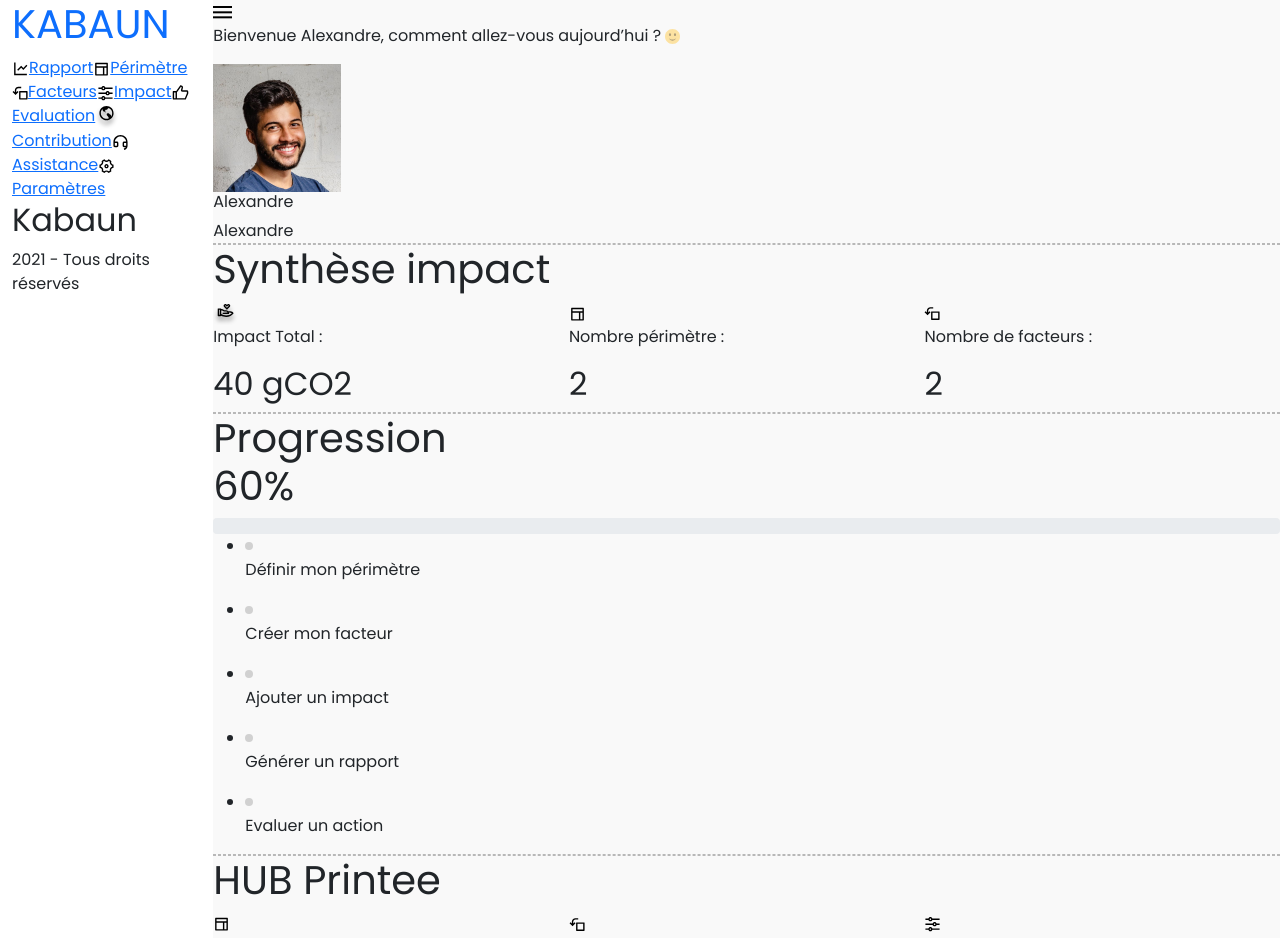
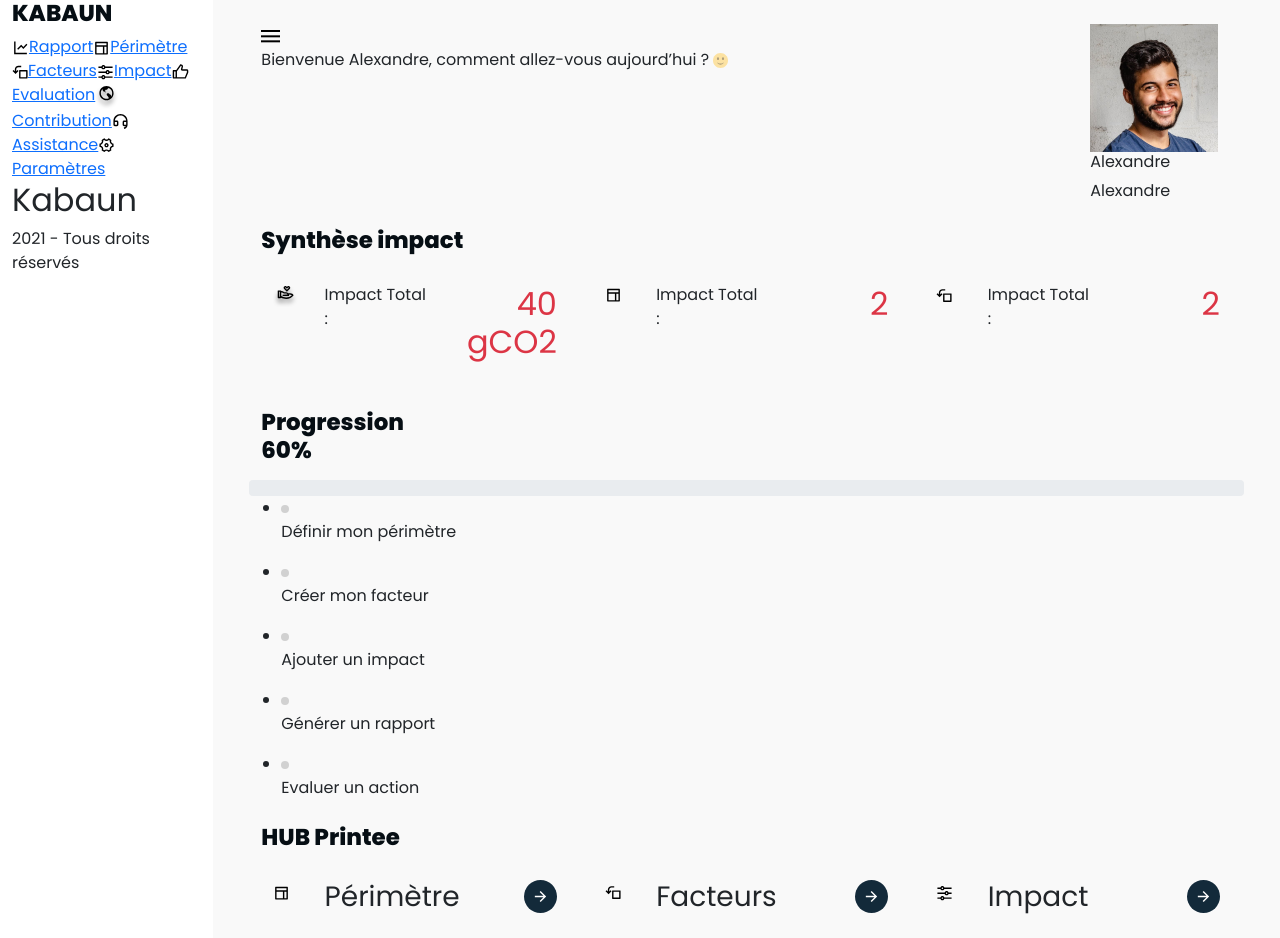
Before and after one commit to Hafizbali315/kabuan-fiverr, a React (Create React App) app: page / in a window 1280 px wide. Shown: the top 938 px of the page. Built offline with nearby package versions, Linux system fonts and the light colour scheme.

Commit message:
Home page fixed (1)

```diff
--- a/src/App.css
+++ b/src/App.css
@@ -1,7 +1,6 @@
 .app {
 	width: 100%;
-	height: 100%;
-	min-height: 100vh;
+	height: 100vh;
 }
 
 .row {
@@ -14,16 +13,16 @@
 	margin: 0;
 }
 
-.main_section {
-	margin: 0;
-	padding: 0;
-	background: #f9f9f9;
-}
-
 .hr_line {
 	border: 1px dashed #b8b8b8;
 	/* width: 1193px; */
 	height: 0px;
+}
+
+h1 {
+	font-weight: bold;
+	font-size: 22.9044px;
+	color: #060e14;
 }
 
 @import './styles/login.css';
--- a/src/App.js
+++ b/src/App.js
@@ -7,15 +7,33 @@ import Login from './pages/login'
 function App() {
 	return (
 		<div className="app">
+			{/* <Router>
+				<Switch>
+					<Route exact path="/login" component={Login} />
+					<div className="">
+						<div className="row">
+							<div className="col-2 position-sticky">
+								<Sidebar />
+							</div>
+
+							<div className="col-10 main_section">
+								<Route exact path="/" component={Home} />
+							</div>
+						</div>
+					</div>
+				</Switch>
+			</Router> */}
+
 			<Router>
 				<Switch>
 					<Route exact path="/login" component={Login} />
+
 					<div className="row">
-						<div className="col-2 position-sticky">
+						<div className="col-2">
 							<Sidebar />
 						</div>
 
-						<div className="col-10 main_section">
+						<div className="col-10" style={{ backgroundColor: '#f9f9f9' }}>
 							<Route exact path="/" component={Home} />
 						</div>
 					</div>
--- a/src/components/ProgressBar.js
+++ b/src/components/ProgressBar.js
@@ -2,6 +2,7 @@ import ProgressDot from '../images/progressDot.svg'
 
 const ProgressBar = ({ done }) => {
 	return (
+		<>
 			<div className="progress_card">
 				<div className="progress">
 					<div className="progress_done" style={{ width: done }}></div>
@@ -31,11 +32,8 @@ const ProgressBar = ({ done }) => {
 						</li>
 					</ul>
 				</div>
-
-			{/* <div className="progress">
-				<div className="progress_done" style={{ width: done }}></div>
-			</div> */}
 			</div>
+		</>
 	)
 }
 
--- a/src/components/SmallCard.js
+++ b/src/components/SmallCard.js
@@ -1,13 +1,21 @@
 const SmallCard = ({ text, value, icon, arrowLink, heading }) => {
 	return (
 		<div className="smallCard">
-			<div className="icon_container">
-				<img src={icon} alt="Earth" />
+			<div className="row">
+				<div className="col-2">
+					<img src={icon} alt="Earth" />
+				</div>
+
+				<div className="col-5">{text ? <p>{text}</p> : heading && <h3>{heading}</h3>}</div>
+
+				<div className="col-5 text-danger">
+					{value ? (
+						<h2 style={{ textAlign: 'right', paddingTop: '2px' }}>{value}</h2>
+					) : (
+						arrowLink && <img style={{ float: 'right' }} src={arrowLink} alt="img1" />
+					)}
+				</div>
 			</div>
-
-			{text ? <p>{text}</p> : heading && <h3>{heading}</h3>}
-
-			{value ? <h2>{value}</h2> : arrowLink && <img src={arrowLink} alt="img1" />}
 		</div>
 	)
 }
--- a/src/pages/home.js
+++ b/src/pages/home.js
@@ -15,15 +15,32 @@ import HeadphoneImg from '../images/headphone.svg'
 
 const Home = () => {
 	return (
-		<div className="home_container">
-			<div className="profile_bar">
-				<div className="menuIcon">
+		<>
+			{/* <div className="home_container">
+
+
+				< className="mt-4 row">
+					<div className="col col-4 ">
+					</div>
+					<div className="col col-4 ">
+					</div>
+					<div className="col col-4 ">
+					</div>
+				</>
+			</div>
+		</div> */}
+
+			<div className="container my-4">
+				{/* Home Header */}
+				<div className="row home_header" style={{ justifyContent: 'space-between' }}>
+					<div className="col-md-7 col-12 home_search">
 						<img src={MenuLineImg} alt="menuImg" />
 						<p>
 							Bienvenue Alexandre, comment allez-vous aujourd’hui ? <img src={SmileyImg} alt="smileyImg" />
 						</p>
 					</div>
 
+					<div className="col-md-2 col-12">
 						<div className="profileDropdown">
 							<div className="imgContainer">
 								<img src={ProfileImg} alt="profileImg" style={{ backgroundColor: '#ffffff' }} />
@@ -37,61 +54,66 @@ const Home = () => {
 							</div>
 						</div>
 					</div>
+				</div>
 
-			<div className="hr_line"></div>
-
-			<div className="synthetic_impact">
+				{/*? Synthèse impact ? */}
+				<div className="row mt-4 " style={{ alignItems: 'center' }}>
 					<h1>Synthèse impact</h1>
-				<div className="row ">
-					<div className="col col-4 ">
+				</div>
+				<div className="row mt-1">
+					<div className="col-lg-6 col-xl-4 py-0 py-lg-3">
 						<SmallCard text="Impact Total :" icon={HandHeart} value="40 gCO2" />
 					</div>
-					<div className="col col-4">
-						<SmallCard text="Nombre périmètre :" value="2" icon={LayoutLine} />
+
+					<div className="col-lg-6 col-xl-4 py-0 py-lg-3">
+						<SmallCard text="Impact Total :" icon={LayoutLine} value="2" />
 					</div>
-					<div className="col col-4">
-						<SmallCard text="Nombre de facteurs :" value="2" icon={AnticlockwiseLine} />
-					</div>
+
+					<div className="col-lg-6 col-xl-4 py-0 py-lg-3">
+						<SmallCard text="Impact Total :" icon={AnticlockwiseLine} value="2" />
 					</div>
 				</div>
 
-			<div className="hr_line"></div>
-
-			<div className="progression_container">
+				{/* Progression */}
+				<div className="row progression_section mt-4 mb-2">
 					<h1>
 						Progression <div className="progression_value">60%</div>
 					</h1>
+				</div>
 				<ProgressBar done="60%" />
+
+				{/* HUB Printee */}
+				<div className="row mt-4">
+					<h1>HUB Printee</h1>
 				</div>
 
-			<div className="hr_line"></div>
-			<div className="printer_section">
-				<h1>HUB Printee</h1>
-				<div className="row">
-					<div className="col col-4 ">
+				<div className="row mt-1">
+					<div className="col-lg-6 col-xl-4 py-0 py-lg-3">
 						<SmallCard heading="Périmètre" icon={LayoutLine} arrowLink={ArrowLink} />
 					</div>
-					<div className="col col-4 ">
-						<SmallCard heading="Facteurs" icon={AnticlockwiseLine} arrowLink={ArrowLink} />
+
+					<div className="col-lg-6 col-xl-4 py-0 py-lg-3">
+						<SmallCard heading="Facteurs" icon={AnticlockwiseLine} arrowLink={ArrowLink} />{' '}
 					</div>
-					<div className="col col-4 ">
+
+					<div className="col-lg-6 col-xl-4 py-0 py-lg-3">
 						<SmallCard heading="Impact" icon={ImpactImg} arrowLink={ArrowLink} />
 					</div>
+
+					<div className="col-lg-6 col-xl-4 py-0 py-lg-3">
+						<SmallCard heading="Rapport" icon={RapportImg} arrowLink={ArrowLink} />
 					</div>
 
-				<div className="mt-4 row">
-					<div className="col col-4 ">
-						<SmallCard heading="Rapport" icon={RapportImg} arrowLink={ArrowLink} />
-					</div>
-					<div className="col col-4 ">
+					<div className="col-lg-6 col-xl-4 py-0 py-lg-3">
 						<SmallCard heading="Evaluation" icon={EvaluationImg} arrowLink={ArrowLink} />
 					</div>
-					<div className="col col-4 ">
+
+					<div className="col-lg-6 col-xl-4 py-0 py-lg-3">
 						<SmallCard heading="Assistance" icon={HeadphoneImg} arrowLink={ArrowLink} />
 					</div>
 				</div>
 			</div>
-		</div>
+		</>
 	)
 }
 
--- a/src/styles/home.css
+++ b/src/styles/home.css
@@ -105,3 +105,44 @@
 .printer_section {
 	padding: 25px 0;
 }
+
+/* New */
+
+/* Home Header */
+.home_header {
+	display: flex;
+	align-items: center;
+}
+.home_header .home_search {
+	display: flex;
+	align-items: center;
+}
+.home_header p {
+	font-weight: normal;
+	font-size: 14.1298px;
+	color: #060e14;
+	padding-top: 16px;
+	padding-left: 25px;
+	opacity: 0.5;
+}
+
+/* Progression Section */
+.progression_section h1 {
+	display: flex;
+	flex-direction: row;
+}
+
+.progression_section .progression_value {
+	width: 35px;
+	height: 35px;
+	background: #132a3a;
+	border-radius: 50%;
+	color: #ffffff;
+	font-weight: bold;
+	font-size: 11.373px;
+	display: flex;
+	justify-content: center;
+	align-items: center;
+	margin-left: 25px;
+	margin-top: -2px;
+}
--- a/src/styles/progressBar.css
+++ b/src/styles/progressBar.css
@@ -1,5 +1,5 @@
 .progress_card {
-	width: 1193px;
+	/* width: auto; */
 	height: 160px;
 
 	background: #ffffff;
@@ -9,10 +9,12 @@
 	justify-content: center;
 	align-items: center;
 	position: relative;
+	margin: 0 10px;
+	margin-bottom: 30px;
 }
 
 .progress {
-	width: 950px;
+	width: 920px;
 	height: 17px;
 	background-color: #f9f9f9;
 	border-radius: 21px;
--- a/src/styles/sidebar.css
+++ b/src/styles/sidebar.css
@@ -1,7 +1,6 @@
 .sidebar {
-	padding: 35px 0;
-	padding-left: 40px;
-	position: fixed;
+	padding: 35px 40px;
+	position: sticky;
 }
 
 .sidebar h1 {
@@ -31,7 +30,7 @@
 }
 
 .sidebarFooter {
-	margin-top: 90px;
+	padding-top: 90px;
 	line-height: 3px;
 }
 
--- a/src/styles/smallCard.css
+++ b/src/styles/smallCard.css
@@ -1,21 +1,11 @@
 .smallCard {
-	width: 385px;
-	height: 87px;
 	background: #ffffff;
 	border-radius: 3px;
-	display: flex;
-	align-items: center;
-	padding: 0 20px;
-	justify-content: space-between;
+	padding: 10px;
 }
 
-.icon_container {
-	width: 42px;
-	height: 42px;
-	background: #f9f9f9;
-	border-radius: 50%;
+.smallCard .row {
 	display: flex;
-	justify-content: center;
 	align-items: center;
 }
 
@@ -24,8 +14,6 @@
 	font-size: 12px;
 	color: #060e14;
 	padding-top: 13px;
-	/* padding-left: 20px; */
-	/* transform: translateX(-45px); */
 }
 
 .smallCard h2 {
@@ -39,5 +27,4 @@
 	font-size: 15.0968px;
 	color: #060e14;
 	padding-top: 10px;
-	transform: translateX(-70px);
 }
```
Lines whose indentation alone changed are shown as unchanged.
